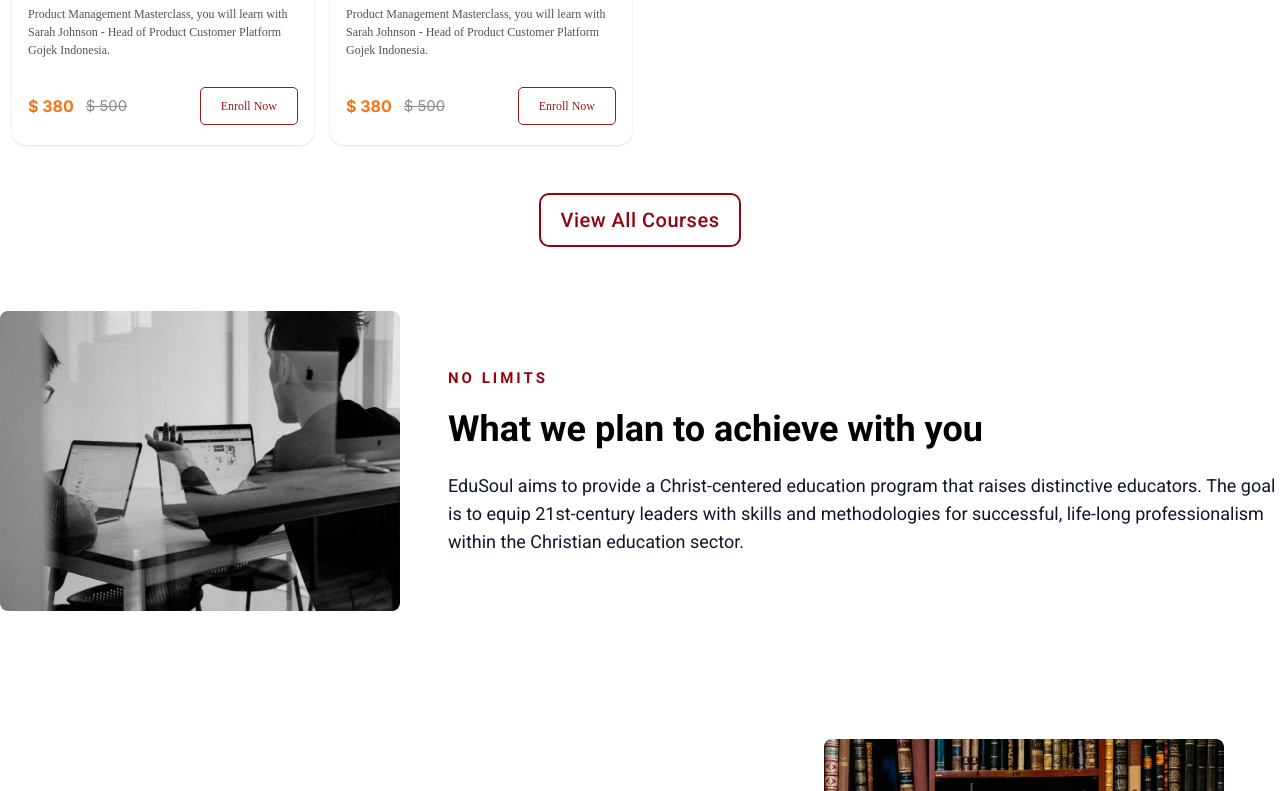
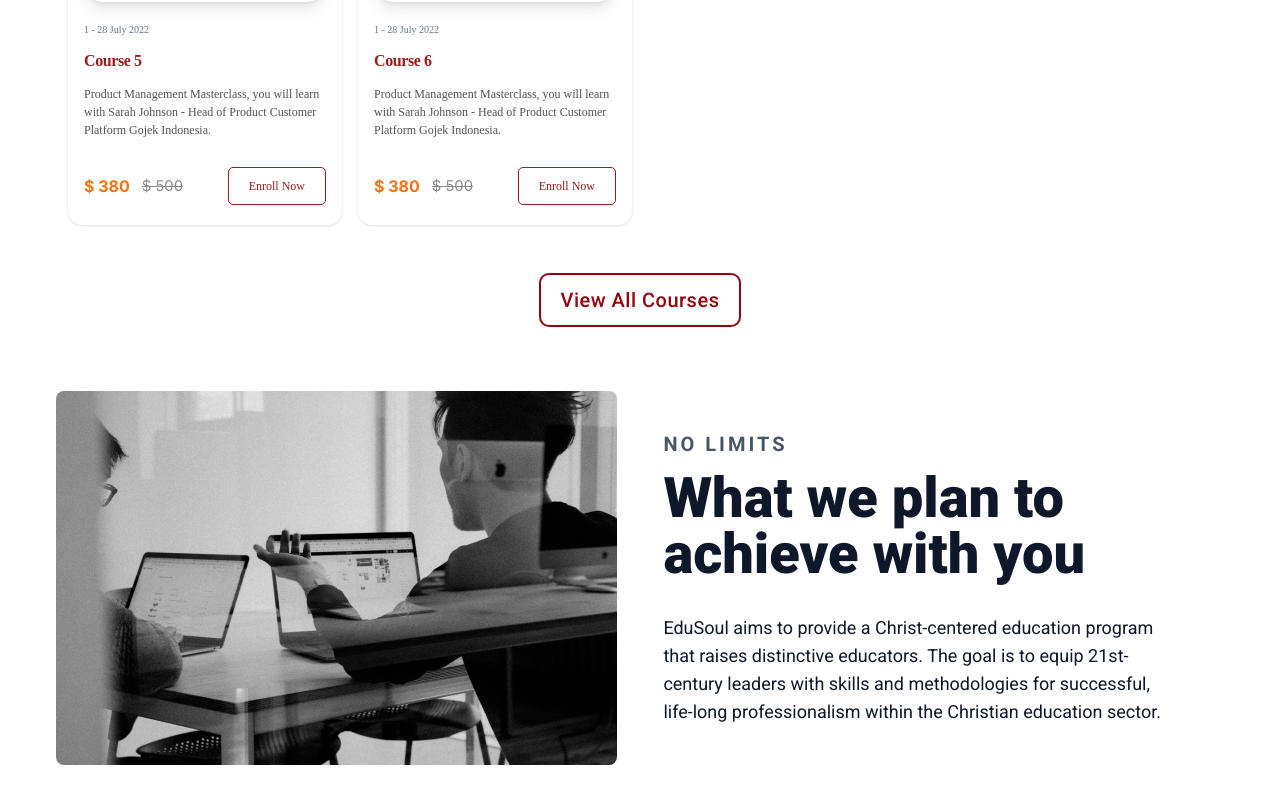
Before and after one commit to tricodenetwork/edusoul, a Next.js app: page / in a window 1280 px wide. Shown: the part 2009-2800 px from the top of the page. Built offline with nearby package versions, Linux system fonts and the light colour scheme.

Commit message:
improved landing page: lessons for akorede and orodje

```diff
--- a/src/app/page.js
+++ b/src/app/page.js
@@ -13,8 +13,8 @@ export default function App() {
   return (
     <>
       <Navbar />
-      <main className='w-full box-border mt-[80px]'>
-        <HeroSection />
+      <HeroSection />
+      <main className='w-full px-3 sm:px-6 md:px-10 lg:px-6 xl:px-14 pt-[2rem] box-border mt-[80px]'>
         <Courses />
         <Limits />
       </main>
--- a/src/components/hero/index.jsx
+++ b/src/components/hero/index.jsx
@@ -8,7 +8,7 @@ const patners = ["astrom", "cicio", "weavy", "vRockets", "vRockets", "viewio"];
 
 function HeroSection() {
   return (
-    <div className=' w-full mx-auto flex px-5 md:px-[60px] bg-primary bg-opacity-[0.03]  pt-[12vh] md:pt-[126px]  flex-col items-start  justify-start  relative h-[120vh]'>
+    <div className=' w-full mx-auto mt-[80px] flex px-5 md:px-[60px] bg-primary bg-opacity-[0.03]  pt-[12vh] md:pt-[126px]  flex-col items-start  justify-start  relative h-[120vh]'>
       <div className='w-full md:w-[94%] mx-auto   top-0  mt-[20px] md:mt-[28px] self-center h-[70vh] md:h-[674px] absolute'>
         <Image
           alt='logo'
--- a/src/components/shared/AboutUs/Center.jsx
+++ b/src/components/shared/AboutUs/Center.jsx
@@ -8,18 +8,18 @@ function Center() {
     <>
       {/* <!-- ===== Center Start ===== --> */}
 
-      <div className="border-black border-2 h-max bg-[#90050F] lg:p-20 sm:p-5">
-        <div className="h-max lg:flex justify-evenly">
-          <div className="lg:w-[50%]">
-            <div className="lg:p-9 font-bold lg:text-5xl">
-              <p className="text-white leading-relaxed">
+      <div className='border-black border-2 h-max bg-[#90050F] lg:p-20 sm:p-5'>
+        <div className='h-max lg:flex justify-evenly'>
+          <div className='lg:w-[50%]'>
+            <div className='lg:p-9 font-bold lg:text-5xl'>
+              <p className='text-white leading-relaxed'>
                 Why Christ-Centered Education?
               </p>
             </div>
           </div>
 
-          <div className="lg:w-[50%] p-1 text-gray-400 leading-relaxed p-10">
-            <li>
+          <div className='lg:w-[50%]  text-gray-400 leading-relaxed p-10'>
+            <li className='w-[80%] bord'>
               Professional career developement as critical, innovative
               educators.
             </li>
--- a/src/components/shared/AboutUs/Hero.jsx
+++ b/src/components/shared/AboutUs/Hero.jsx
@@ -6,39 +6,40 @@ import Link from "next/link";
 
 function HeroSection() {
   return (
-    <div className="mb-[15%]">
-      <div className="w-[95%] h-[35rem] md:h-[30rem] -z-20 top-12 bottom-0">
+    <div className='mb-[15%]'>
+      <div className='w-[95%] h-[35rem] md:h-[30rem] -z-20 top-12 bottom-0'>
         <Image
-          alt="logo"
+          alt='logo'
           fill
-          className="object-cover  rounded-md"
+          className='object-cover  rounded-md'
           quality={100}
-          src="/assets/images/about/product-images.png"
+          src='/assets/images/about/product-images.png'
         />
       </div>
-      <section className="flex absolute top-[6rem] bottom-0 py-[5em] md:py-[4em] flex-col items-start justify-center">
-        <div className="flex flex-col justify-start items-start gap-4 lg:ml-20">
-          <div className="justify-start items-start gap-2.5 inline-flex">
+      <section className='flex absolute top-[6rem] bottom-0 py-[5em] md:py-[4em] flex-col items-start justify-center'>
+        <div className='flex flex-col justify-start items-start gap-4 lg:ml-20'>
+          <div className='justify-start items-start gap-2.5 inline-flex'>
             <div>
               <Image
-                alt="logo"
+                alt='logo'
                 width={500}
                 height={100}
                 quality={100}
-                src="/assets/images/about/Label.png"
+                src='/assets/images/about/Label.png'
               />
             </div>
           </div>
-          <div className="justify-start items-start gap-2.5 inline-flex">
-            <div className="text-white text-5xl font-extrabold">
+          <div className='justify-start items-start gap-2.5 inline-flex'>
+            <div className='text-white text-[65px] font-semibold'>
               Our Vision
             </div>
           </div>
-          <div className="flex flex-col gap-3 md:w-[50vw]">
-            <span className="text-white text-xl font-normal leading-7">
-              To provide an education program that raises distinctive educators within a Christ-centered framework
+          <div className='flex flex-col gap-3 md:w-[50vw]'>
+            <span className='text-white text-xl font-normal leading-7'>
+              To provide an education program that raises distinctive educators
+              within a Christ-centered framework
             </span>
-            <span className="text-white text-xl font-normal leading-7">
+            <span className='text-white text-xl font-normal leading-7'>
               {"(Col.2v3. Isa.58v12)"}
             </span>
           </div>
--- a/src/components/shared/Faq/accordion.jsx
+++ b/src/components/shared/Faq/accordion.jsx
@@ -15,13 +15,15 @@ const Accordion = ({
   including,
 }) => {
   return (
-    <div className='flex w-full duration-300 flex-col text-black pt-2 my-2 justify-center items-start'>
+    <div className='flex w-full duration-300 flex-col text-black pt-2 my-4 justify-center items-start'>
       <div
         onClick={() => toggleAccordion(accordionId)}
-        className='border-t w-full mx-auto cursor-pointer flex flex-row pt-4 gap-3 rounded-md justify-between items-center'
+        className='border-t w-full   cursor-pointer flex flex-row pt-4 gap-3 rounded-md justify-between items-center'
       >
-        <p className={`text-[15px] md:text-[18.687px] w-full font-bold`}>{question}</p>
-        <div className="flex mr-auto justify-end items-end">
+        <p className={`text-[15px] md:text-[18.687px] w-full font-bold`}>
+          {question}
+        </p>
+        <div className='flex mr-auto justify-end items-end'>
           {isOpen ? (
             <img
               src='/assets/icons/right.svg'
@@ -38,12 +40,12 @@ const Accordion = ({
         {isOpen && (
           <motion.div
             initial={{ height: 0, opacity: 0 }}
-            animate={{ height: 'auto', opacity: 1 }}
+            animate={{ height: "auto", opacity: 1 }}
             exit={{ height: 0, opacity: 0 }}
             transition={{ type: "tween", duration: 0.5 }}
-            className="flex mt-2 flex-col w-full rounded-md justify-center items-start"
+            className='flex mt-2 flex-col w-full rounded-md justify-center items-start'
           >
-            <p className="text-[15.29px] px-2">{answer}</p>
+            <p className='text-[15.29px] px-2'>{answer}</p>
           </motion.div>
         )}
       </AnimatePresence>
--- a/src/components/shared/Faq/index.jsx
+++ b/src/components/shared/Faq/index.jsx
@@ -15,15 +15,17 @@ const FAQs = () => {
   };
 
   return (
-    <div className="flex flex-col relative md:flex-row bg-red-800 bg-opacity-5 px-3 sm:px-6 lg:px-14 gap-3 py-10 justify-between lg:justify-start  items-start w-full" id='faq'>
-      <div className=" self-center">
-        <div className="text-3xl md:text-5xl font-bold tracking-wide">
+    <div
+      className='flex  flex-col relative  bg-red-800 bg-opacity-5 px-3 sm:px-6 lg:px-14 gap-3 py-10 justify-between lg:justify-start  items-start w-full'
+      id='faq'
+    >
+      <div className='text-3xl md:text-5xl font-bold tracking-wide'>
         Frequently asked questions
       </div>
-        <div className="flex self-center  w-full flex-col items-start mt-3">
+      <div className='flex self-center  w-full flex-col items-start mt-3'>
         {faqdata.map((faq) => (
-            <div key={faq.id} className="">
           <Accordion
+            key={faq.id}
             accordionId={faq.id}
             answer={faq.answer}
             Businesses={faq.Businesses}
@@ -32,9 +34,7 @@ const FAQs = () => {
             isOpen={openAccordionId === faq.id}
             toggleAccordion={toggleAccordion}
           />
-            </div>
         ))}
-        </div>
       </div>
     </div>
   );
--- a/src/components/shared/Limits/index.jsx
+++ b/src/components/shared/Limits/index.jsx
@@ -5,30 +5,26 @@ import Image from "next/image";
 
 export default function Limits() {
   return (
-    <>
-      <div className="flex flex-col-reverse md:flex-row mt-16 justify-start items-center gap-12">
-        <img
-          className="w-full md:w-[350px] lg:w-[400px] h-[300px] rounded-lg"
-          src="/assets/images/courses.png"
+    <div className='flex h-[374px] flex-col-reverse md:flex-row mt-16 justify-between items-center'>
+      <div className='relative w-[48%] h-full'>
+        <Image
+          alt='limits'
+          fill
+          quality={100}
+          className='rounded-lg object-cover'
+          src='/assets/images/courses.png'
         />
-        {/* <Image
-          alt="limits"
-          width={400}
-          height={300}
-          quality={100}
-          className="rounded-lg"
-          src="/assets/images/courses.png"
-        /> */}
-        <div className="flex-col justify-start items-start gap-4 flex">
-          <div className="flex-col justify-start items-start gap-3 flex">
-            <div className="text-primary text-[15px] font-bold uppercase tracking-[3px]">
+      </div>
+      <div className='flex-col w-[48%] h-full justify-center items-start gap-4 flex'>
+        <div className='flex-col justify-start items-start gap-3 flex'>
+          <h5 className='text-[#475569] text-xl font-bold uppercase tracking-[3px]'>
             No limits
+          </h5>
+          <h3 className='text-appBlack text-[56px] leading-none w-[80%] font-extrabold'>
+            What we plan to achieve with you
+          </h3>
         </div>
-            <div className="text-black text-[36px] font-bold font-['Roboto']">
-              What we plan to achieve with you
-            </div>
-          </div>
-          <div className="text-slate-900 text-lg font-normal font-['Roboto']">
+        <div className='text-appBlack mt-4 text-lg w-[90%]'>
           EduSoul aims to provide a Christ-centered education program that
           raises distinctive educators. The goal is to equip 21st-century
           leaders with skills and methodologies for successful, life-long
@@ -36,6 +32,5 @@ export default function Limits() {
         </div>
       </div>
     </div>
-    </>
   );
 }
```
Also changed, not shown: src/components/shared/Our-Mandate/Teams.jsx (+18 -18 lines). Lines whose indentation alone changed are shown as unchanged.
